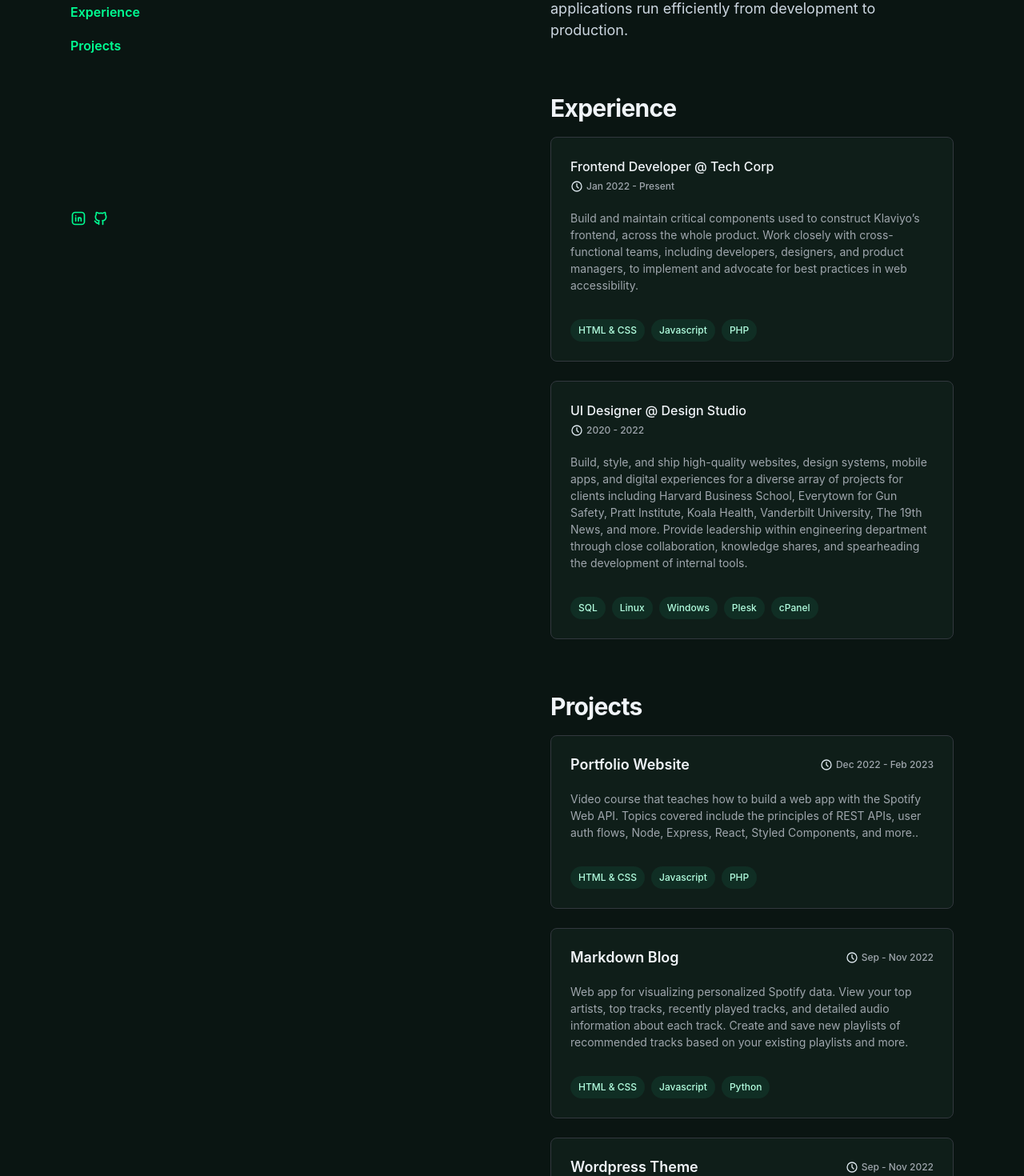
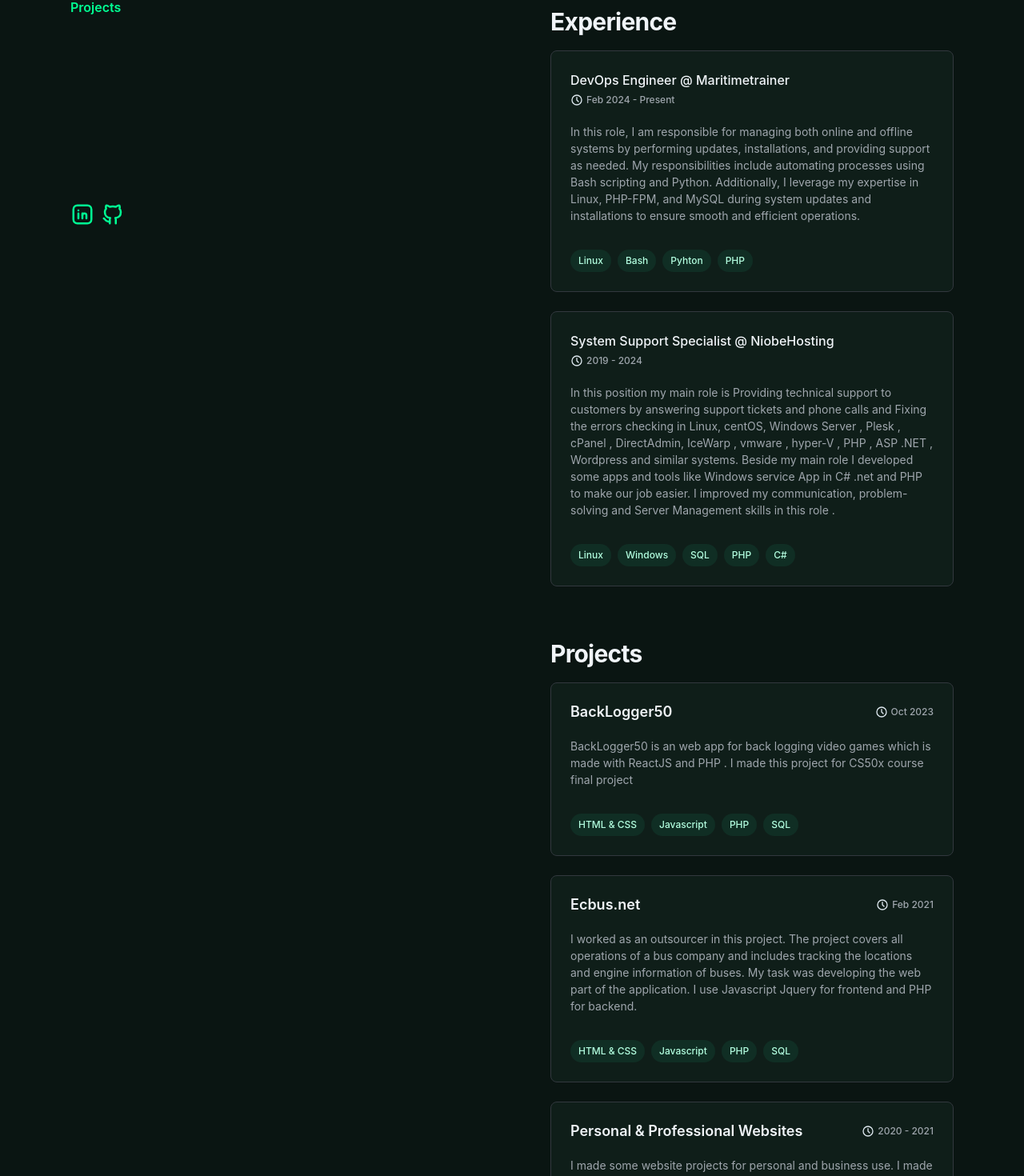
Before and after one commit to DevrimCaner/devrimcaner.com, a Next.js app in the folder devrimcaner/: page / in a window 1280 px wide. Shown: the part 477-1947 px from the top of the page at 80% size. Built offline with nearby package versions, Linux system fonts and the light colour scheme.

Commit message:
Content Change

```diff
--- a/devrimcaner/components/Navigation.tsx
+++ b/devrimcaner/components/Navigation.tsx
@@ -49,7 +49,7 @@ const Navigation = ({ data }: Props) => (
       }}
     >
       <Image
-        src="/profile.png"
+        src="/profile.jpg"
         alt={`${data.name} profile`}
         fill
         sizes="120px"
@@ -94,12 +94,12 @@ const Navigation = ({ data }: Props) => (
       <Stack direction="row" spacing={1}>
         {data.Social.linkedin && (
           <Link href={data.Social.linkedin} target="_blank" aria-label="LinkedIn">
-            <IconBrandLinkedin size={20} />
+            <IconBrandLinkedin size={30} />
           </Link>
         )}
         {data.Social.Github && (
           <Link href={data.Social.Github} target="_blank" aria-label="GitHub">
-            <IconBrandGithub size={20} />
+            <IconBrandGithub size={30} />
           </Link>
         )}
       </Stack>
--- a/devrimcaner/data/data.json
+++ b/devrimcaner/data/data.json
@@ -2,64 +2,75 @@
   "navigation": {
     "name": "Devrim ÖKDEM",
     "title": "DevOps Engineer",
-    "bio": "Short description, I build accessible, pixel-perfect digital experiences for the web 💻.",
+    "bio": "",
     "Social": {
-        "linkedin": "https://www.linkedin.com/",
-        "Github": "https://www.github..com/"
+        "linkedin": "https://www.linkedin.com/in/devrimcaner/",
+        "Github": "https://github.com/DevrimCaner/"
     }
   },
-  "about": "I am a DevOps Engineer with a strong focus on automating workflows, optimizing cloud infrastructure, and enhancing development pipelines. With experience in tools such as Docker, Kubernetes, Jenkins, and Terraform, I specialize in creating reliable CI/CD processes that speed up delivery and improve system stability. I enjoy bridging the gap between development and operations by fostering a culture of collaboration, continuous improvement, and proactive monitoring. My background spans cloud platforms like AWS and Azure, infrastructure as code, and container orchestration, enabling me to design and maintain highly available, secure, and scalable systems. I am passionate about solving complex problems, reducing manual overhead through automation, and ensuring that applications run efficiently from development to production.",
+  "about": "I'm a Software Developer with 5 years of experience in the hosting industry. I've had a passion for computers and games since childhood and that passion evolved into software development. I've worked on various web projects and I'm eager to learn more. I have a passion for creating user-friendly interfaces and software that consumers will love. I am dedicated to examining open-source projects and continuously improving myself by staying up-to-date with emerging technologies. I take pleasure in contributing to team-oriented projects by fulfilling my tasks thoroughly and making valuable contributions with my problem-solving skills.",
   "projects": [
     {
-      "name": "Portfolio Website",
-      "description": "Video course that teaches how to build a web app with the Spotify Web API. Topics covered include the principles of REST APIs, user auth flows, Node, Express, React, Styled Components, and more..",
-      "link": "https://example.com",
+      "name": "BackLogger50",
+      "description": "BackLogger50 is an web app for back logging video games which is made with ReactJS and PHP . I made this project for CS50x course final project",
+      "link": "https://github.com/DevrimCaner/BackLogger50",
       "period": {
-        "start": "2022-12",
-        "end": "2023-02",
-        "display": "Dec 2022 - Feb 2023"
+        "start": "2023",
+        "end": "2023",
+        "display": "Oct 2023"
       },
-      "techs": ["HTML & CSS", "Javascript", "PHP"]
+      "techs": ["HTML & CSS", "Javascript", "PHP", "SQL"]
     },
     {
-      "name": "Markdown Blog",
-      "description": "Web app for visualizing personalized Spotify data. View your top artists, top tracks, recently played tracks, and detailed audio information about each track. Create and save new playlists of recommended tracks based on your existing playlists and more.",
-      "link": "https://github.com/janedoe/blog",
+      "name": "Ecbus.net",
+      "description": "I worked as an outsourcer in this project. The project covers all operations of a bus company and includes tracking the locations and engine information of buses. My task was developing the web part of the application. I use Javascript Jquery for frontend and PHP for backend.",
+      "link": "#projects",
       "period": {
-        "start": "2022-09",
-        "end": "2022-11",
-        "display": "Sep - Nov 2022"
+        "start": "2021",
+        "end": "2021",
+        "display": "Feb 2021"
       },
-      "techs": ["HTML & CSS", "Javascript", "Python"]
+      "techs": ["HTML & CSS", "Javascript", "PHP", "SQL"]
     },
     {
-      "name": "Wordpress Theme",
-      "description": "Collaborated with other student designers and engineers on pro-bono projects to create new brands, design systems, and websites for organizations in the community.",
-      "link": "https://github.com/janedoe/blog",
+      "name": "Personal & Professional Websites",
+      "description": "I made some website projects for personal and business use. I made myself a personal website which uses HTML CSS and Javascript. In the business side I made PHP and Jquery based CMS websites for avcimakina.com.tr and eayk.org.",
+      "link": "#projects",
       "period": {
-        "start": "2022-09",
-        "end": "2022-11",
-        "display": "Sep - Nov 2022"
+        "start": "2020",
+        "end": "2021",
+        "display": "2020 - 2021"
       },
-      "techs": ["HTML & CSS", "Javascript", "Python"]
+      "techs": ["HTML & CSS", "Javascript", "PHP", "SQL"]
+    },
+    {
+      "name": "Edge of Coin",
+      "description": "This is an hyper casual mobile game which is made by Unity 3D and C#. This project is made for understanding Unity and Android market work.",
+      "link": "#projects",
+      "period": {
+        "start": "2016",
+        "end": "2017",
+        "display": "Oct 2017"
+      },
+      "techs": ["Unity", "C#"]
     }
   ],
   "experience": [
     {
-      "company": "Tech Corp",
-      "role": "Frontend Developer",
-      "period": "Jan 2022 - Present",
-      "link": "https://techcorp.example.com",
-      "description": "Build and maintain critical components used to construct Klaviyo’s frontend, across the whole product. Work closely with cross-functional teams, including developers, designers, and product managers, to implement and advocate for best practices in web accessibility.",
-      "techs": ["HTML & CSS", "Javascript", "PHP"]
+      "company": "Maritimetrainer",
+      "role": "DevOps Engineer",
+      "period": "Feb 2024 - Present",
+      "link": "https://maritimetrainer.com/",
+      "description": "In this role, I am responsible for managing both online and offline systems by performing updates, installations, and providing support as needed. My responsibilities include automating processes using Bash scripting and Python. Additionally, I leverage my expertise in Linux, PHP-FPM, and MySQL during system updates and installations to ensure smooth and efficient operations.",
+      "techs": ["Linux", "Bash", "Pyhton", "PHP"]
     },
     {
-      "company": "Design Studio",
-      "role": "UI Designer",
-      "period": "2020 - 2022",
-      "link": "https://techcorp.example.com",
-      "description": "Build, style, and ship high-quality websites, design systems, mobile apps, and digital experiences for a diverse array of projects for clients including Harvard Business School, Everytown for Gun Safety, Pratt Institute, Koala Health, Vanderbilt University, The 19th News, and more. Provide leadership within engineering department through close collaboration, knowledge shares, and spearheading the development of internal tools.",
-      "techs": ["SQL", "Linux", "Windows", "Plesk", "cPanel"]
+      "company": "NiobeHosting",
+      "role": "System Support Specialist",
+      "period": "2019 - 2024",
+      "link": "https://www.niobehosting.com/",
+      "description": "In this position my main role is Providing technical support to customers by answering support tickets and phone calls and Fixing the errors checking in Linux, centOS, Windows Server , Plesk , cPanel , DirectAdmin, IceWarp , vmware , hyper-V , PHP , ASP .NET , Wordpress and similar systems. Beside my main role I developed some apps and tools like Windows service App in C# .net and PHP to make our job easier. I improved my communication, problem-solving and Server Management skills in this role .",
+      "techs": ["Linux", "Windows", "SQL", "PHP", "C#"]
     }
   ]
 }
```
Also changed, not shown: devrimcaner/public/profile.jpg (added), devrimcaner/public/profile.png (deleted).
